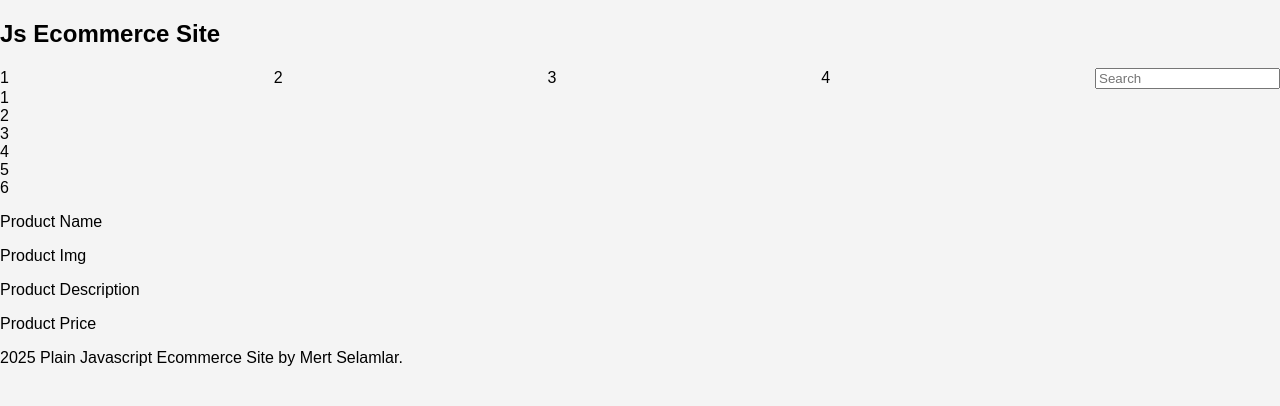
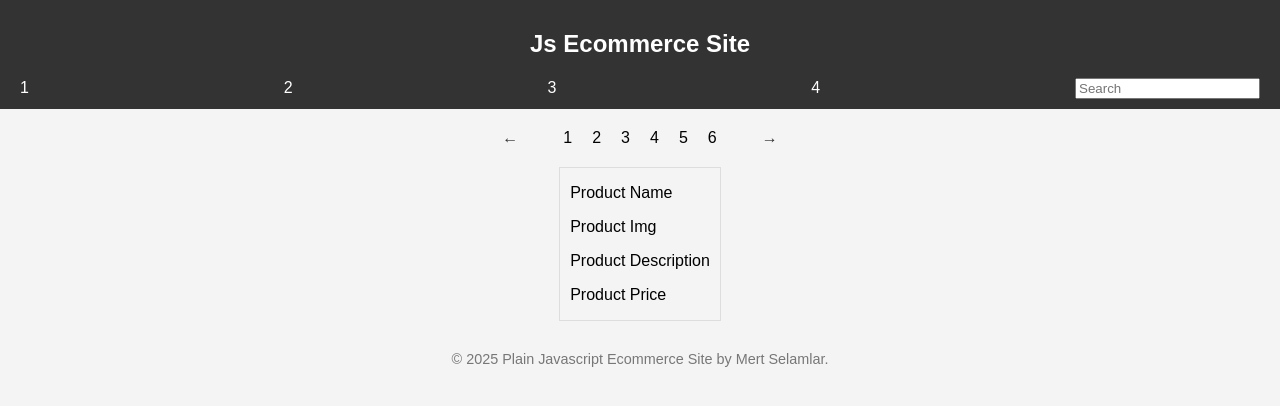
Before and after one commit to navillan/plainJsEcommerce, a plain HTML site: page index.html in a window 1280 px wide. Drawn offline with Linux system fonts and the light colour scheme.

Commit message:
Project v0.2

```diff
--- a/index.css
+++ b/index.css
@@ -3,6 +3,17 @@ body {
   margin: 0;
   padding: 0;
   background-color: #f4f4f4;
+}
+
+.main-header-wrapper {
+  background-color: #333;
+  color: #fff;
+  padding: 10px 20px;
+}
+
+.main-header-wrapper h2 {
+  display: flex;
+  justify-content: center;
 }
 
 .nav-bar-wrapper {
@@ -11,3 +22,43 @@ body {
   justify-content: space-between;
   align-items: center;
 }
+
+.main-body-wrapper {
+  display: flex;
+  flex-direction: column;
+  align-items: center;
+}
+
+.main-carousel-wrapper {
+  margin: 20px auto;
+  max-width: 1200px;
+  display: flex;
+  flex-direction: row;
+  gap: 30px;
+}
+.left-arrow, .right-arrow {
+  cursor: pointer;
+  user-select: none;
+  padding: 0 15px;
+  color: #333;
+}
+.carousel-frame {
+  display: flex;
+  gap: 20px;
+  overflow: hidden;
+}
+
+.main-featured-item-cards {
+  display: flex;
+  gap: 20px;
+  justify-content: center;
+  border: 1px solid #ddd;
+  padding: 0 10px 0 10px;
+}
+
+.main-footer-wrapper {
+  text-align: center;
+  margin-top: 30px;
+  font-size: 0.9rem;
+  color: #777;
+}
--- a/index.html
+++ b/index.html
@@ -21,12 +21,16 @@
     </div>
     <div class="main-body-wrapper">
       <div class="main-carousel-wrapper">
+        <div class="left-arrow">←</div>
+        <div class="carousel-frame">
           <div>1</div>
           <div>2</div>
           <div>3</div>
           <div>4</div>
           <div>5</div>
           <div>6</div>
+        </div>
+        <div class="right-arrow">→</div>
       </div>
       <div class="main-featured-item-cards">
         <div class="item-card">
@@ -38,7 +42,7 @@
       </div>
     </div>
     <div class="main-footer-wrapper">
-      <p>2025 Plain Javascript Ecommerce Site by Mert Selamlar.</p>
+      <p>&copy; 2025 Plain Javascript Ecommerce Site by Mert Selamlar.</p>
     </div>
   </div>
 
```
Lines whose indentation alone changed are shown as unchanged.
